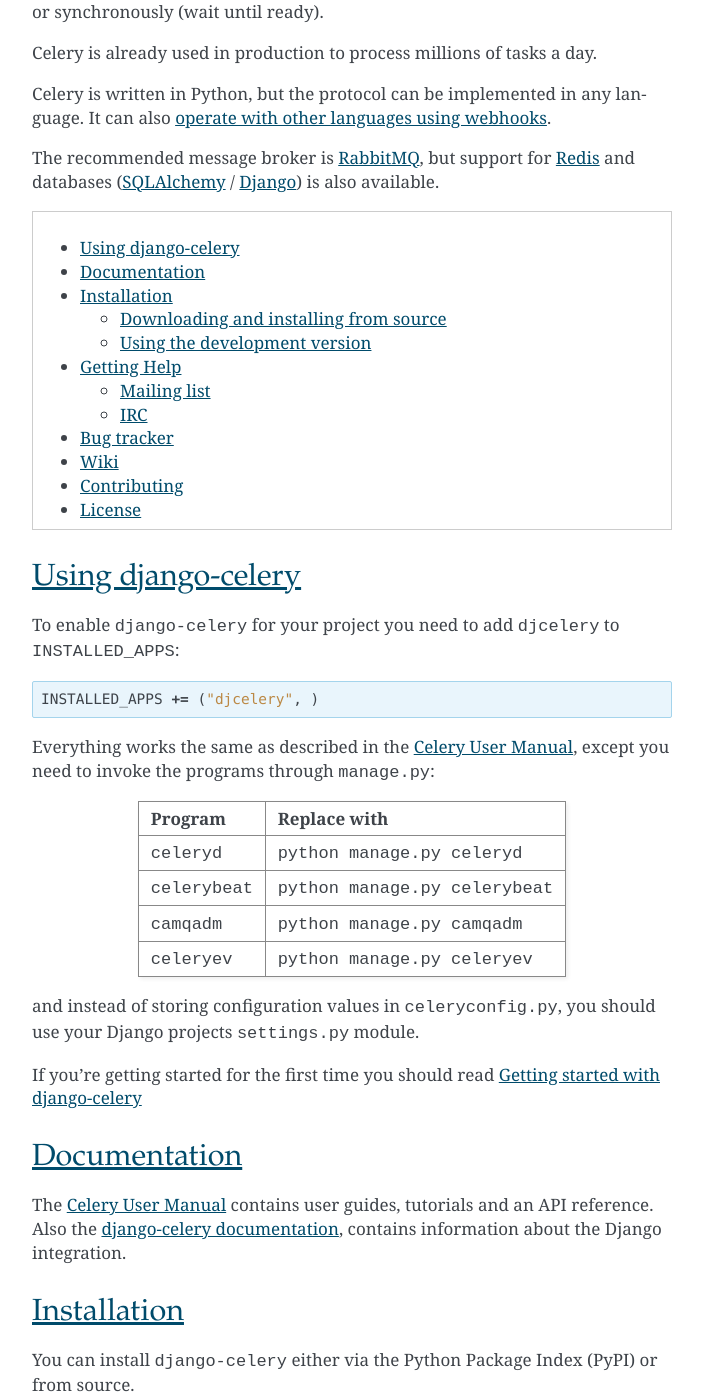
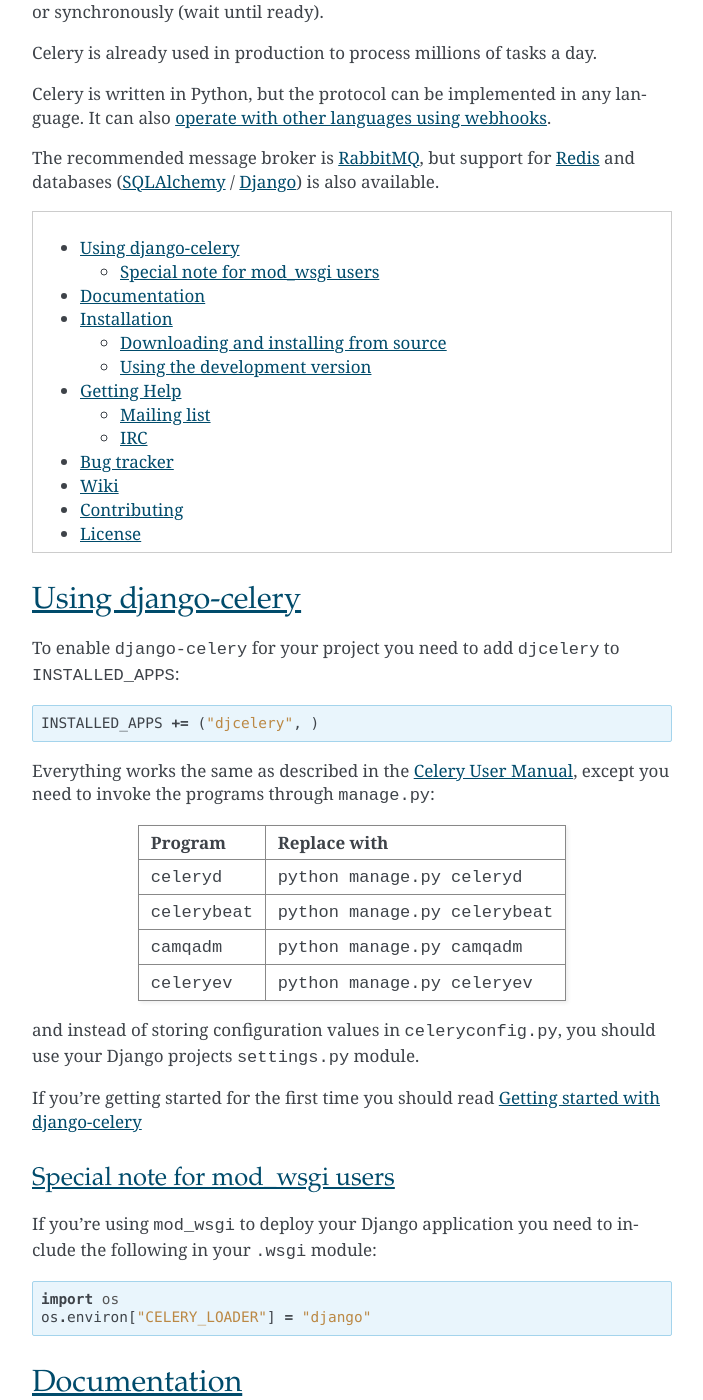
Before and after one commit to celery/django-celery, a Sphinx documentation site: the page built from docs/introduction.rst, in a window 1280 px wide and 1400 px high, scrolled down 539 px. Shown: the whole window, without its empty margins (288-991 px from the left). Built offline with Sphinx 7.4.7, drawn with Linux system fonts in a browser that asks for light colours.

Commit message:
Added special note to README for mod_wsgi users.

```diff
--- a/docs/introduction.rst
+++ b/docs/introduction.rst
@@ -68,6 +68,15 @@
 
 If you're getting started for the first time you should read
 `Getting started with django-celery`_
+
+Special note for mod_wsgi users
+-------------------------------
+
+If you're using ``mod_wsgi`` to deploy your Django application you need to
+include the following in your ``.wsgi`` module::
+
+    import os
+    os.environ["CELERY_LOADER"] = "django"
 
 Documentation
 =============
```
Also changed, not shown: README.rst (+9 -0 lines).
